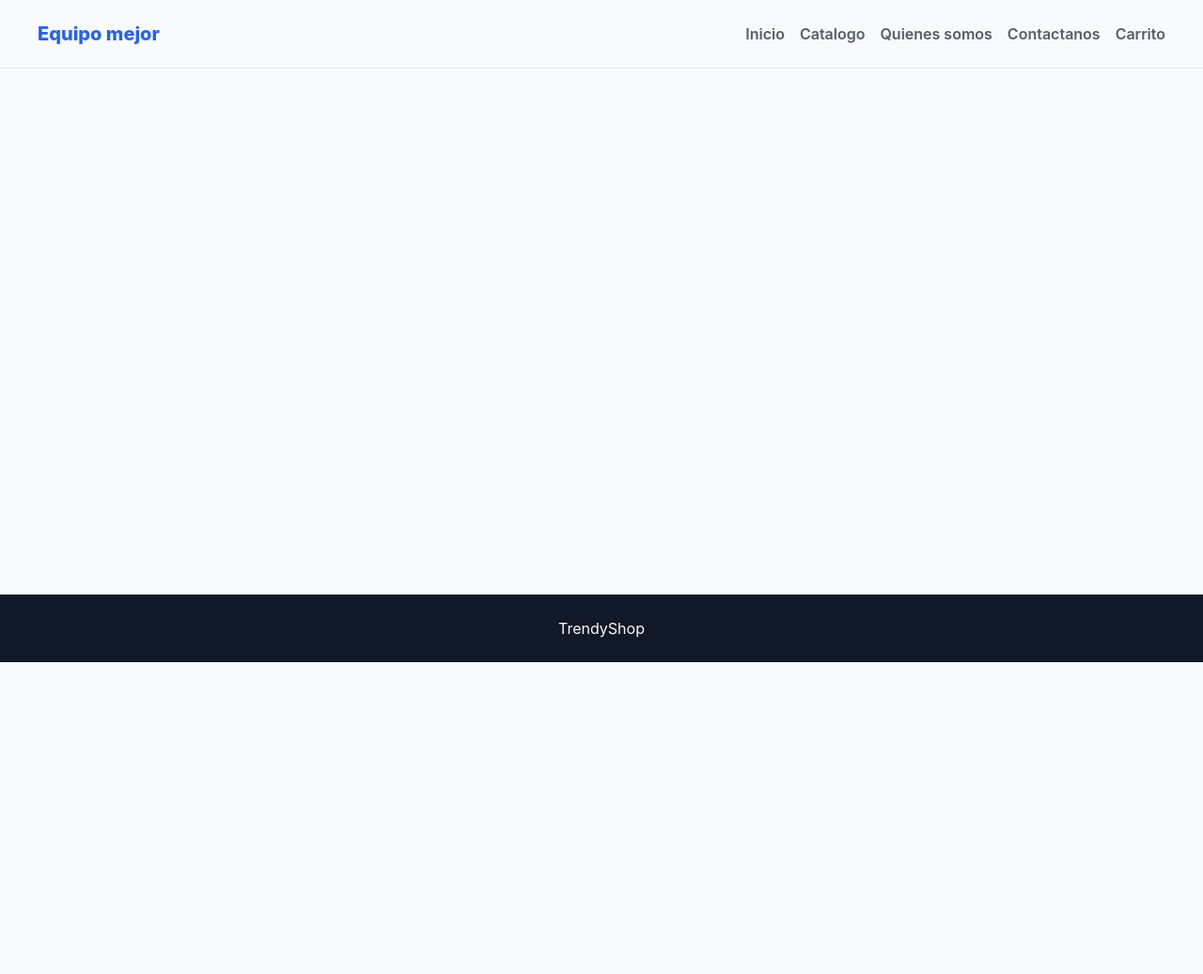
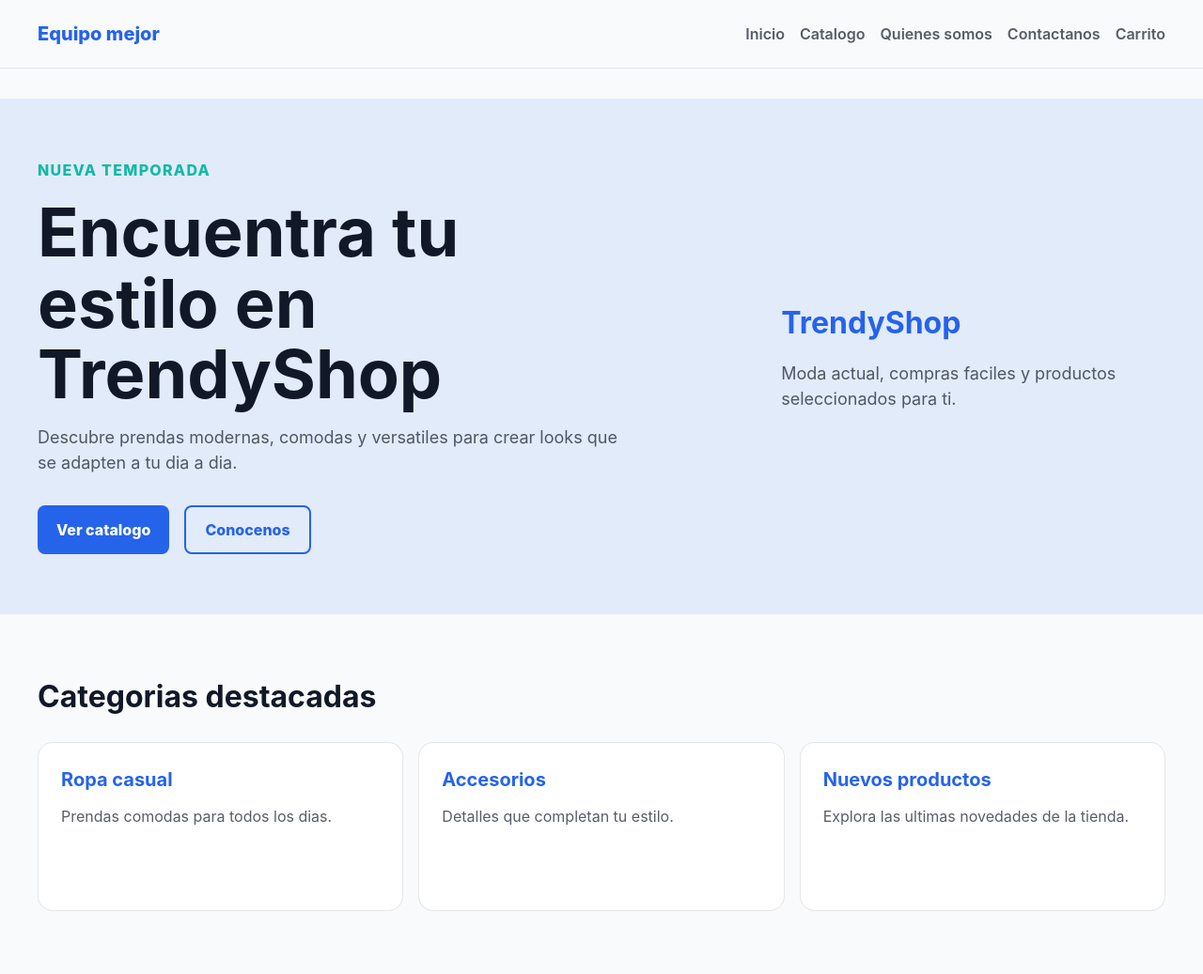
Before and after one commit to joniscode/TrendyShop, a website built with Vite: page index.html in a window 1280 px wide. Shown: the top 1037 px of the page at 94% size. Before the commit the page ends 800 px from the top, so only its background shows below. Built offline with nearby package versions, Linux system fonts and the light colour scheme.

Commit message:
crear pagina de inicio

```diff
--- a/css/style.css
+++ b/css/style.css
@@ -123,3 +123,125 @@ ol {
     padding-block: 1rem;
   }
 }
+.home-hero {
+  padding-block: 4rem;
+  background-color: var(--primary-10);
+
+}
+.home-hero__content{
+  display: grid;
+  grid-template-columns: 1.3fr 0.7fr;
+  align-items: center;
+  gap: 2rem;
+}
+
+.home-hero__text{
+  max-width: 640px;
+
+}
+
+.home-hero__label{
+  display: inline-block;
+  margin-bottom: 1rem;
+  color: var(--color-secondary);
+  font-weight: 800;
+  text-transform: uppercase;
+  letter-spacing: 0.08em;
+}
+
+.home-hero h1 {
+  color: var(--color-dark);
+  font-size: clamp(2.5rem, 6vw, 4.5rem);
+  line-height: 1.05;
+}
+
+.home-hero p {
+  margin-top: 1rem;
+  color: var(--dark-70);
+  font-size: 1.125rem;
+}
+
+.home-hero__actions {
+  display: flex;
+  flex-wrap: wrap;
+  gap: 1rem;
+  margin-top: 2rem;
+}
+
+.button {
+  display: inline-flex;
+  align-items: center;
+  justify-content: center;
+  min-height: 48px;
+  padding: 0.75rem 1.25rem;
+  border-radius: 0.5rem;
+  font-weight: 800;
+}
+
+.button--primary {
+  background-color: var(--color-primary);
+  color: white;
+
+}
+
+.button--secondary {
+  border: 2px solid var(--color-primary);
+  color: var(--color-primary);
+}
+
+.homer-hero__card {
+  padding: 2rem;
+  border: 1px solid var(--dark-10);
+  border-radius: 1rem;
+  background-color:white;
+  box-shadow: 0 24px 60px rgba(var(--color-dark-rgb),0.12);
+
+}
+.home-hero__card h2 {
+  color: var(--color-primary);
+  font-size: 2rem;
+}
+
+.home-categories {
+  padding-block: 4rem;
+}
+
+.home-categories h2 {
+  margin-bottom: 1.5rem;
+  font-size: 2rem;
+}
+
+.home-categories__grid {
+  display: grid;
+  grid-template-columns: repeat(3, 1fr);
+  gap: 1rem;
+}
+
+.category-card {
+  min-height: 180px;
+  padding: 1.5rem;
+  border: 1px solid var(--dark-10);
+  border-radius: 1rem;
+  background-color: white;
+}
+
+.category-card h3 {
+  color: var(--color-primary);
+  font-size: 1.25rem;
+}
+
+.category-card p {
+  margin-top: 0.75rem;
+  color: var(--dark-70);
+}
+
+@media (max-width: 768px) {
+  .home-hero__content,
+  .home-categories__grid {
+    grid-template-columns: 1fr;
+  }
+
+  .home-hero {
+    padding-block: 3rem;
+  }
+}
--- a/index.html
+++ b/index.html
@@ -15,10 +15,55 @@
     <div data-header></div>
 
     <main class="site-main">
-      <div class="container">
-        <!-- Pega aqui los componentes de la pagina de inicio -->
+  <section class="home-hero">
+    <div class="container home-hero__content">
+      <div class="home-hero__text">
+        <span class="home-hero__label">Nueva temporada</span>
+        <h1>Encuentra tu estilo en TrendyShop</h1>
+        <p>
+          Descubre prendas modernas, comodas y versatiles para crear looks que
+          se adapten a tu dia a dia.
+        </p>
+        <div class="home-hero__actions">
+          <a class="button button--primary" href="./catalogo/index.html">
+            Ver catalogo
+          </a>
+          <a class="button button--secondary" href="./quienes-somos/index.html">
+            Conocenos
+          </a>
+        </div>
       </div>
-    </main>
+
+      <div class="home-hero__card">
+        <h2>TrendyShop</h2>
+        <p>Moda actual, compras faciles y productos seleccionados para ti.</p>
+      </div>
+    </div>
+  </section>
+
+  <section class="home-categories">
+    <div class="container">
+      <h2>Categorias destacadas</h2>
+
+      <div class="home-categories__grid">
+        <article class="category-card">
+          <h3>Ropa casual</h3>
+          <p>Prendas comodas para todos los dias.</p>
+        </article>
+
+        <article class="category-card">
+          <h3>Accesorios</h3>
+          <p>Detalles que completan tu estilo.</p>
+        </article>
+
+        <article class="category-card">
+          <h3>Nuevos productos</h3>
+          <p>Explora las ultimas novedades de la tienda.</p>
+        </article>
+      </div>
+    </div>
+  </section>
+</main>
 
     <div data-footer></div>
 
```
